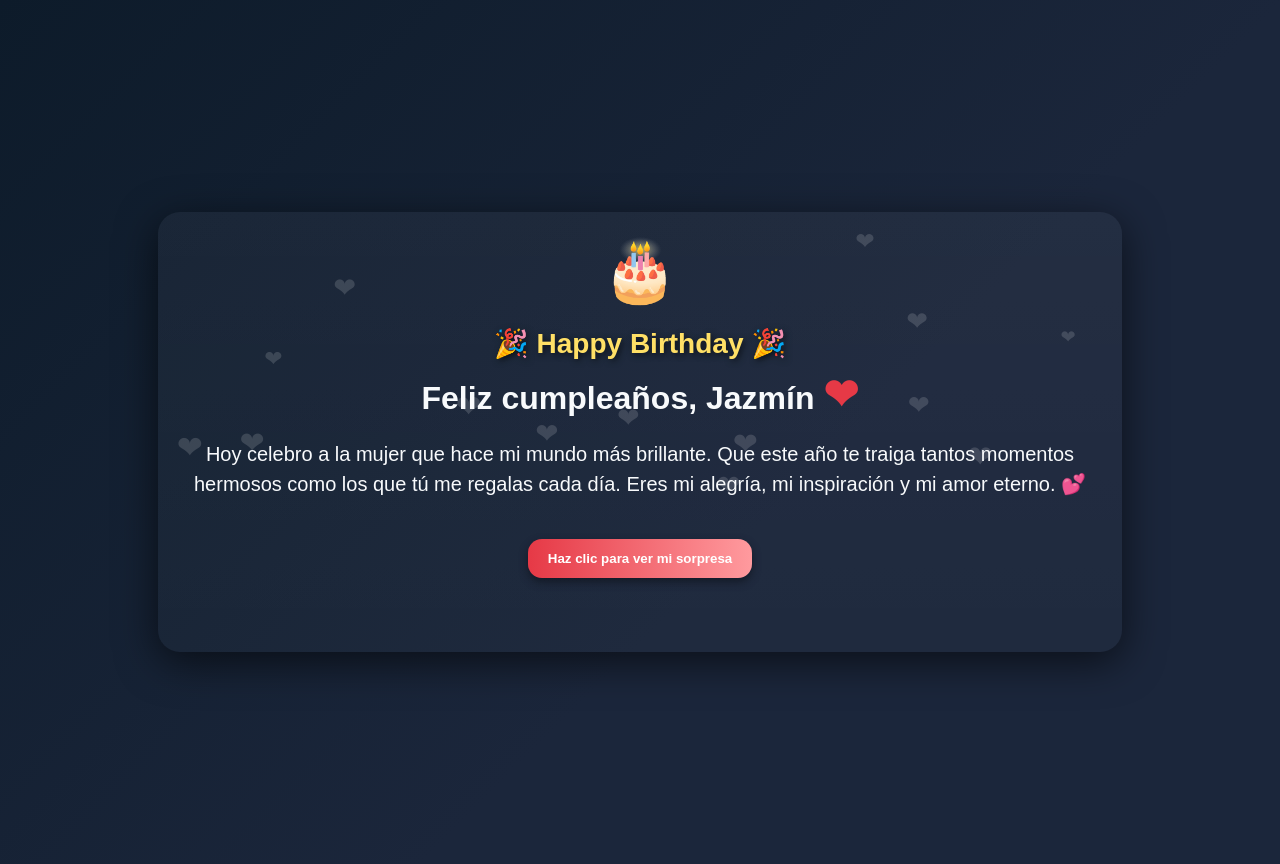
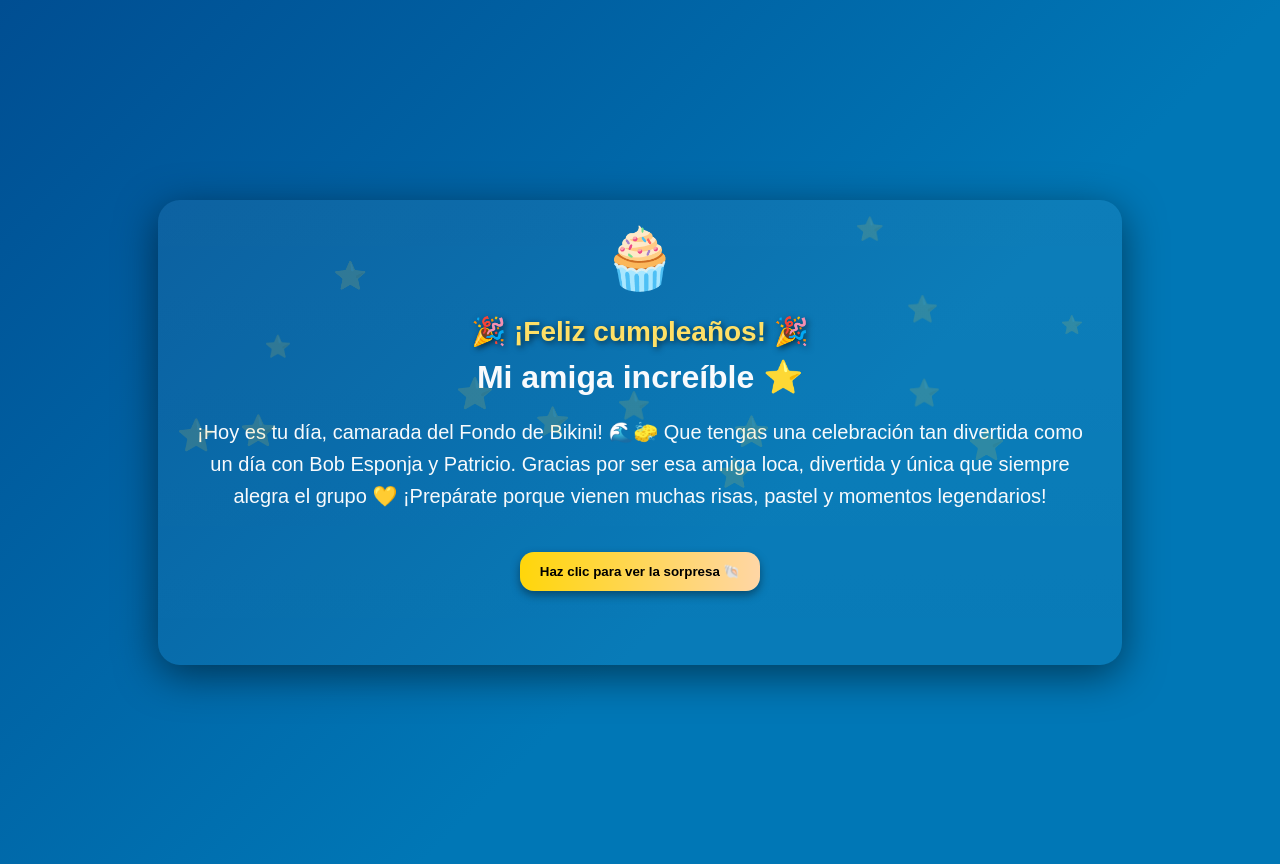
Before and after one commit to Fab14nCh-25/saludo_cumplea-ero, a plain HTML site: page index.html in a window 1280 px wide. Drawn offline with Linux system fonts and the light colour scheme.

Commit message:
Update birthday message and styling in index.html
--

```diff
--- a/index.html
+++ b/index.html
@@ -3,26 +3,26 @@
 <head>
   <meta charset="utf-8" />
   <meta name="viewport" content="width=device-width,initial-scale=1" />
-  <title>Feliz cumpleaños Jazmín 💕</title>
+  <title>¡Feliz cumple, DAYANAAA! 🧁⭐</title>
   <style>
     :root{
-      --bg:#0d1b2a;
-      --card:#1b263b;
-      --accent:#e63946;
-      --accent2:#f1faee;
+      --bg:#004e92;
+      --card:#0077b6;
+      --accent:#ffd60a;
+      --accent2:#caf0f8;
       --text:#f8fafc;
-      --muted: #cbd5e1;
+      --muted:#cbd5e1;
     }
     body{
-      margin:0; font-family: 'Poppins', sans-serif;
-      background:linear-gradient(135deg, #0d1b2a, #1b263b 60%);
+      margin:0; font-family:'Poppins',sans-serif;
+      background:linear-gradient(135deg,#004e92,#0077b6 60%);
       color:var(--text);
       min-height:100vh; display:flex; align-items:center; justify-content:center; padding:32px;
       overflow:hidden;
     }
     .card{
-      width:900px; max-width:96%; background:linear-gradient(180deg, rgba(255,255,255,0.04), rgba(255,255,255,0.02));
-      border-radius:22px; padding:32px; box-shadow: 0 10px 40px rgba(0,0,0,0.6);
+      width:900px; max-width:96%; background:linear-gradient(180deg,rgba(255,255,255,0.05),rgba(255,255,255,0.03));
+      border-radius:22px; padding:32px; box-shadow:0 10px 40px rgba(0,0,0,0.5);
       text-align:center; position:relative; overflow:hidden; z-index:2;
     }
     .cake{
@@ -32,19 +32,19 @@
     .title{
       font-size:32px; font-weight:700; margin-bottom:12px;
     }
-    .heart{font-size:42px; animation:beat 1.4s infinite; color:var(--accent)}
+    .heart{font-size:38px; animation:beat 1.4s infinite; color:var(--accent)}
     @keyframes beat{0%,100%{transform:scale(1)}50%{transform:scale(1.3)}}
     .banner{
       font-size:28px; font-weight:600; color:#ffe066; margin:10px 0;
       text-shadow:2px 2px 6px rgba(0,0,0,0.6);
     }
     .message{
-      font-size:20px; line-height:1.5; margin-top:20px; margin-bottom:20px; color:var(--text);
+      font-size:20px; line-height:1.6; margin-top:20px; margin-bottom:20px; color:var(--text);
     }
     .signature{
       margin-top:18px; font-style:italic; color:var(--muted); min-height:24px;
     }
-    .btn{margin-top:20px; padding:12px 20px; border:none; border-radius:14px; background:linear-gradient(90deg,var(--accent),#ff9a9e); color:#fff; font-weight:600; cursor:pointer; box-shadow:0 4px 10px rgba(0,0,0,0.4)}
+    .btn{margin-top:20px; padding:12px 20px; border:none; border-radius:14px; background:linear-gradient(90deg,var(--accent),#ffd6a5); color:#000; font-weight:600; cursor:pointer; box-shadow:0 4px 10px rgba(0,0,0,0.4)}
     .btn:hover{opacity:0.9}
     .hearts-bg span{
       position:absolute; font-size:24px; color:rgba(255,255,255,0.15);
@@ -58,34 +58,38 @@
   <canvas id="confetti"></canvas>
   <div class="card">
     <div class="hearts-bg" id="hearts"></div>
-    <div class="cake">🎂</div>
-    <div class="banner">🎉 Happy Birthday 🎉</div>
-    <div class="title">Feliz cumpleaños, Jazmín <span class="heart">❤</span></div>
-    <div class="message">Hoy celebro a la mujer que hace mi mundo más brillante. Que este año te traiga tantos momentos hermosos como los que tú me regalas cada día. Eres mi alegría, mi inspiración y mi amor eterno. 💕</div>
-    <button class="btn" onclick="showExtra()">Haz clic para ver mi sorpresa</button>
+    <div class="cake">🧁</div>
+    <div class="banner">🎉 ¡Feliz cumpleaños! 🎉</div>
+    <div class="title">Mi amiga increíble ⭐</div>
+    <div class="message">
+      ¡Hoy es tu día, camarada del Fondo de Bikini! 🌊🧽
+      Que tengas una celebración tan divertida como un día con Bob Esponja y Patricio.
+      Gracias por ser esa amiga loca, divertida y única que siempre alegra el grupo 💛
+      ¡Prepárate porque vienen muchas risas, pastel y momentos legendarios!
+    </div>
+    <button class="btn" onclick="showExtra()">Haz clic para ver la sorpresa 🐚</button>
     <div class="signature" id="extra"></div>
   </div>
 
-  <!-- 🎵 Audio de tu canción -->
-  <audio id="song" src="mai.mp3"></audio>
+  <!-- 🎵 Audio divertido tipo Bob Esponja -->
+  <audio id="song" src="bob.mp3"></audio>
 
   <script>
     function showExtra(){
-      const text = "Siempre contigo, en cada sueño y en cada latido. Te amo, Jazmín ❤️";
+      const text = "¡Eres la Patricio de mi Bob Esponja! 💫 Gracias por existir y por tantas risas. 🧽⭐";
       const target = document.getElementById('extra');
       target.textContent = "";
       let i = 0;
 
-      // iniciar música
       const song = document.getElementById('song');
-      song.currentTime = 0; // reinicia la canción por si ya se tocó antes
+      song.currentTime = 0;
       song.play();
 
       function type(){
         if(i < text.length){
           target.textContent += text.charAt(i);
           i++;
-          setTimeout(type, 60); // velocidad del tipeo
+          setTimeout(type, 60);
         } else {
           launchConfetti();
         }
@@ -93,18 +97,16 @@
       type();
     }
 
-    // corazones flotantes
     const hearts = document.getElementById('hearts');
     for(let i=0;i<20;i++){
       const span=document.createElement('span');
-      span.textContent='❤';
+      span.textContent='⭐';
       span.style.left=Math.random()*100+'%';
       span.style.animationDuration=(4+Math.random()*4)+'s';
       span.style.fontSize=(18+Math.random()*16)+'px';
       hearts.appendChild(span);
     }
 
-    // confeti
     const c = document.getElementById('confetti');
     const ctx = c.getContext('2d');
     function resize(){c.width=innerWidth;c.height=innerHeight;}
@@ -118,7 +120,7 @@
           r:Math.random()*6+4,
           vx:Math.random()*2-1,
           vy:Math.random()*2+1,
-          color:['#FF6B6B','#FFD166','#6BCB77','#4D96FF'][Math.floor(Math.random()*4)]
+          color:['#FFEA00','#00B4D8','#FB8500','#90E0EF'][Math.floor(Math.random()*4)]
         });
       }
     }
```
